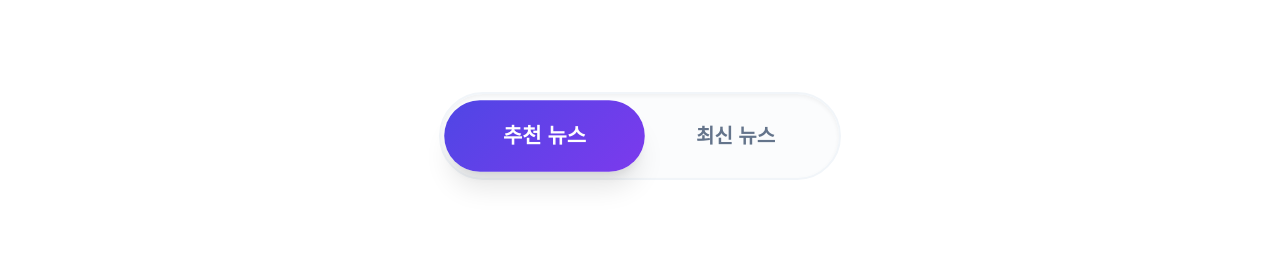
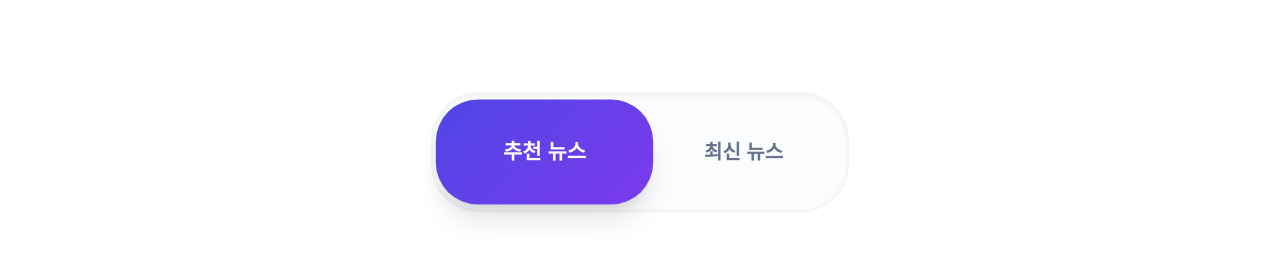
Before and after one commit to ksmean1107-stack/LUMINAS, a plain HTML site: page index.html in a window 1280 px wide. Shown: the part 513-772 px from the top of the page. Drawn offline with nearby package versions, Linux system fonts and the light colour scheme; a web font is replaced by a local one.

Commit message:
Update title and button padding in index.html

```diff
--- a/index.html
+++ b/index.html
@@ -3,7 +3,7 @@
 <head>
   <meta charset="UTF-8">
   <meta name="viewport" content="width=device-width, initial-scale=1.0">
-  <title>ALN - Advanced Luminas News</title>
+  <title>ALN - ALL Luminas News</title>
   <script src="https://cdn.tailwindcss.com"></script>
   <link rel="preconnect" href="https://fonts.googleapis.com">
   <link rel="preconnect" href="https://fonts.gstatic.com" crossorigin>
@@ -100,7 +100,7 @@
     <div class="flex justify-center mb-12 sm:mb-20">
       <div class="inline-flex p-1.5 sm:p-2 rounded-[2rem] sm:rounded-[3rem] border-2 border-slate-100 dark:border-white/5 bg-slate-50/50 dark:bg-white/5 shadow-inner">
         <button id="tab-recommended" onclick="switchTab('recommended')"
-          class="px-6 sm:px-14 py-3 sm:py-5 rounded-[1.6rem] sm:rounded-[2.5rem] font-black transition-all text-base sm:text-xl btn-primary text-white shadow-xl scale-105">
+          class="px-10 sm:px-16 py-6 sm:py-9 rounded-[1.6rem] sm:rounded-[2.5rem] font-black transition-all text-base sm:text-xl btn-primary text-white shadow-xl scale-105">
           추천 뉴스
         </button>
         <button id="tab-latest" onclick="switchTab('latest')"
```
